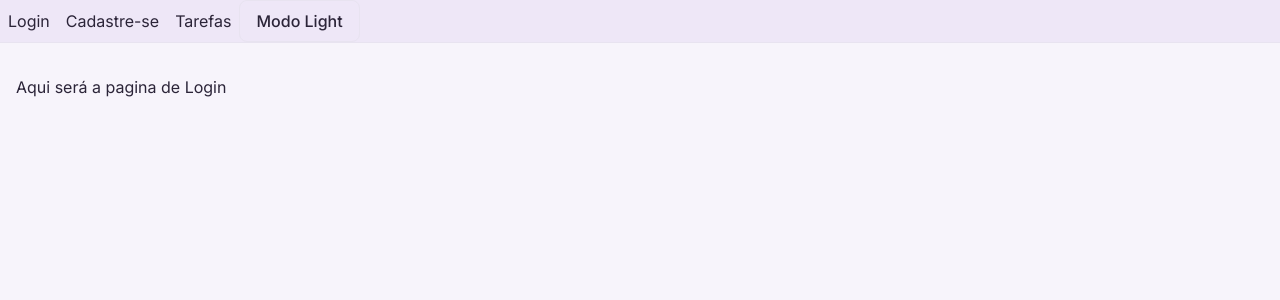
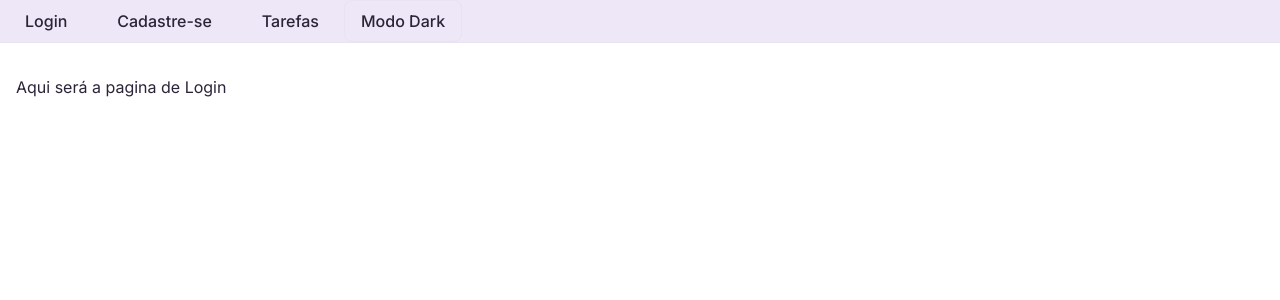
Before and after one commit to BrunaAMonteiro/Task-List-Vue, a Vue app: page /login in a window 1280 px wide. Shown: the top 300 px of the page. Built offline with nearby package versions, Linux system fonts and the light colour scheme.

Commit message:
Adicionando o css no header, router-link e botão.

```diff
--- a/src/App.vue
+++ b/src/App.vue
@@ -1,6 +1,7 @@
 <template>
   <div
-    class="min-h-screen bg-white-light-150 dark: bg-espeon-purple-100 transitions-colors duration-200ms"
+    class="min-h-screen bg-white-100 dark:bg-espeon-purple-100 transitions-colors duration-200ms
+    dark:text-white-200"
   >
     <nav-bar />
 
--- a/src/components/MenuItem.vue
+++ b/src/components/MenuItem.vue
@@ -1,7 +1,12 @@
 <template>
     <router-link
         :to="redirectTo"
-        class="text-espeon-purple-900 p-2 hover:underline"
+        :class="[
+            'px-6 py-3 text-espeon-purple-900 dark:text-white-200 font-medium',
+            'rounded-lg border border-transparent transition-all duration-200  hover:bg-white-light-150 dark:hover:bg-espeon-purple-360',
+            'hover:text-espeon-lavanda-light-300          dark:hover:text-espeon-lavanda-100hover:no-underline',
+            'hover:border-espeon-lavanda-100 dark:hover:border-espeon-lavanda-100'
+        ]"
     >
         {{ title }}
     </router-link>
--- a/src/components/NavBar.vue
+++ b/src/components/NavBar.vue
@@ -1,5 +1,8 @@
 <template>
-    <header class="bg-white-light-250 dark: bg-espeon-purple-200 border-b border-white-200 dark: border-espeon-purple-300 sticky top-0 z-50" >
+    <header class="bg-white-light-250
+    dark:bg-espeon-purple-200 border-b
+    border-white-200
+    dark:border-espeon-purple-300 sticky top-0 z-50" >
 
         <div class="flez items-center gap-4">
 
@@ -22,13 +25,15 @@
                 text-espeon-purple-900
                 dark:text-white-200 bg-transparent border
                 border-white-200
-                dark:border-espeon-purple-300 cursor-pointer transition-all duration-200 font-medium
+                dark:border-espeon-purple-200 cursor-pointer transition-all duration-200 font-medium
                 hover:border-gray-100
                 dark:hover:border-gray-light-200
                 hover:text-espeon-lavanda-light-300
-                dark:hover:text-espeon-lavanda-100"
+                dark:hover:text-espeon-lavanda-100
+                dark:hover:bg-espeon-purple-360
+            "
             >
-                {{ isDark ? 'Modo Dark' : 'Modo Light' }}
+                {{ isDark ? 'Modo Light' : 'Modo Dark' }}
             </button>
         </div>
 
--- a/src/composables/useTheme.ts
+++ b/src/composables/useTheme.ts
@@ -19,7 +19,7 @@ export function useTheme() {
 
     const initializeTheme = () => {
         const saveTheme = localStorage.getItem('theme')
-        const prefersDark = window.matchMedia('prefers-color-scheme: dark').matches
+        const prefersDark = window.matchMedia('(prefers-color-scheme: dark)').matches
 
         if (saveTheme === 'dark' || (!saveTheme && prefersDark)) {
             isDark.value = true
--- a/src/style.css
+++ b/src/style.css
@@ -19,10 +19,11 @@
     --color-espeon-purple-100: #1a1625; /* bg dark */
     --color-espeon-purple-200: #211c2e; /* header dark */
     --color-espeon-purple-300: #3f3555; /* hearder border dark */
-    --color-espeon-purple-900: #2b2438;
+    --color-espeon-purple-360: #3f3551; /* btn bg dark */
+    --color-espeon-purple-900: #2b2438; /* light text */
 
     --color-espeon-lavanda-100: #a67bc4;
-    --color-espeon-lavanda-200: #b98cd6; /* light text */
+    --color-espeon-lavanda-200: #b98cd6;
 
     --color-espeon-lavanda-light-300: #8e6bb5;
     --color-espeon-lavanda-light-400: #a67bc4;
```
